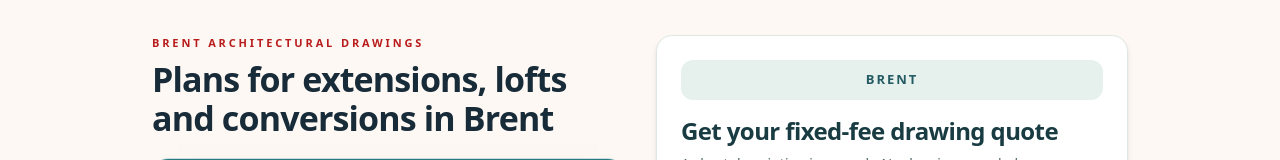
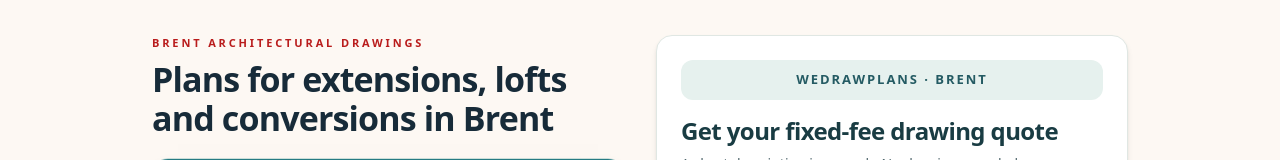
Before and after one commit to WEDRAWPLANS/wedrawplans, a Next.js app: page /areas/brent in a window 1280 px wide. Shown: the part 316-476 px from the top of the page. Built offline with nearby package versions, Linux system fonts and the light colour scheme.

Commit message:
Apply the approved WEDRAWPLANS banner to all borough forms

```diff
--- a/components/BoroughQuoteForm.tsx
+++ b/components/BoroughQuoteForm.tsx
@@ -39,13 +39,9 @@ export default function BoroughQuoteForm({ boroughName, formId }: Props) {
     <section id={BOROUGH_QUOTE_ID} aria-labelledby={titleId} tabIndex={-1} className="min-w-0 scroll-mt-5 focus:outline-none">
       <div className="rounded-xl bg-[#e6f1ee] px-4 py-2.5 text-center text-[#245b63]">
         <p className="break-words text-[13px] font-extrabold uppercase tracking-[0.15em]">
-          {boroughName === "Barnet" ? (
-            <>
-              <span className="font-semibold">WEDRAWPLANS</span>
-              {" · "}
-              <strong className="font-extrabold">{boroughName}</strong>
-            </>
-          ) : boroughName}
+          <span className="font-semibold">WEDRAWPLANS</span>
+          {" · "}
+          <strong className="font-extrabold">{boroughName}</strong>
         </p>
       </div>
       <h2 id={titleId} className="mt-4 text-[22px] font-bold leading-tight tracking-tight text-[#193c43] sm:text-[24px]">
```
